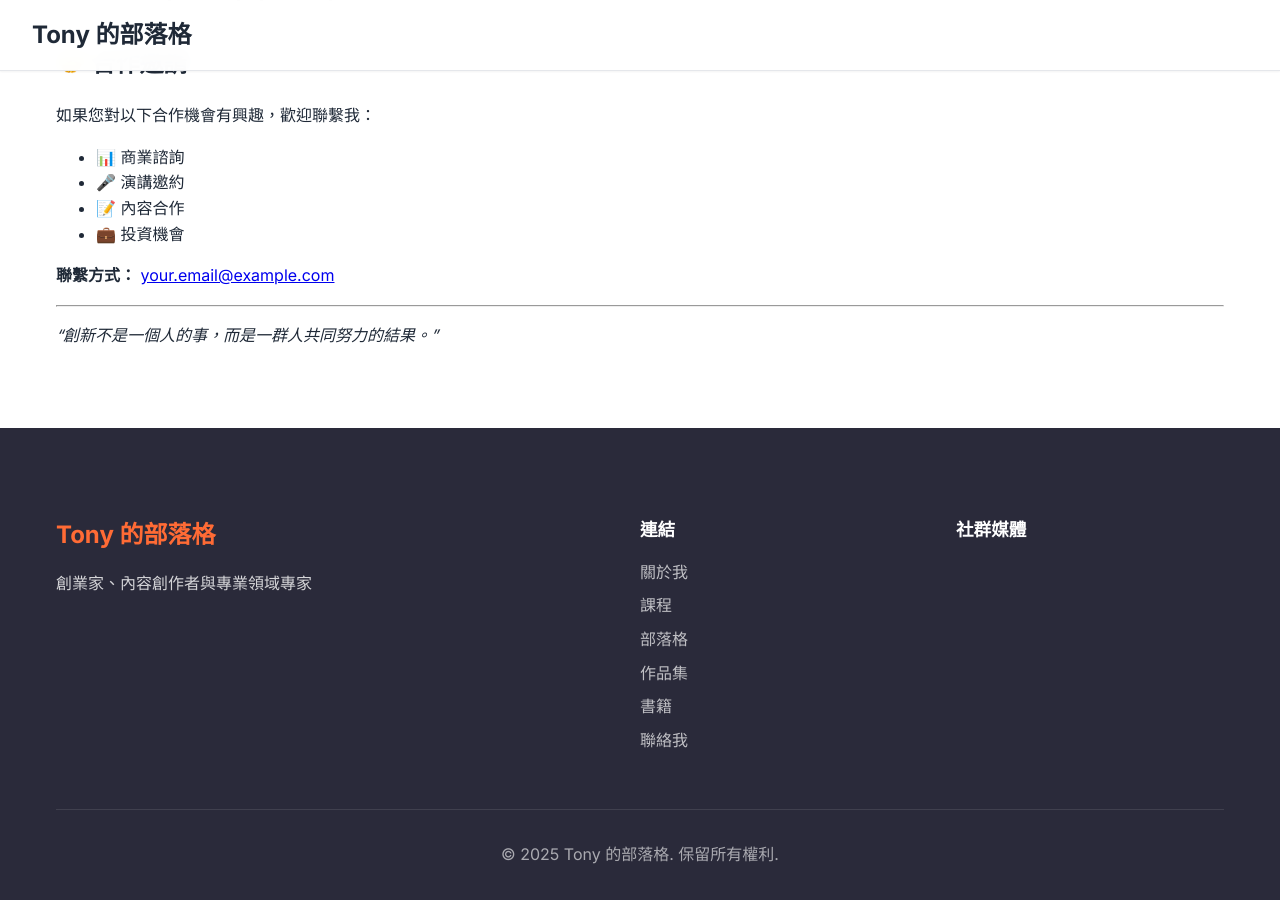
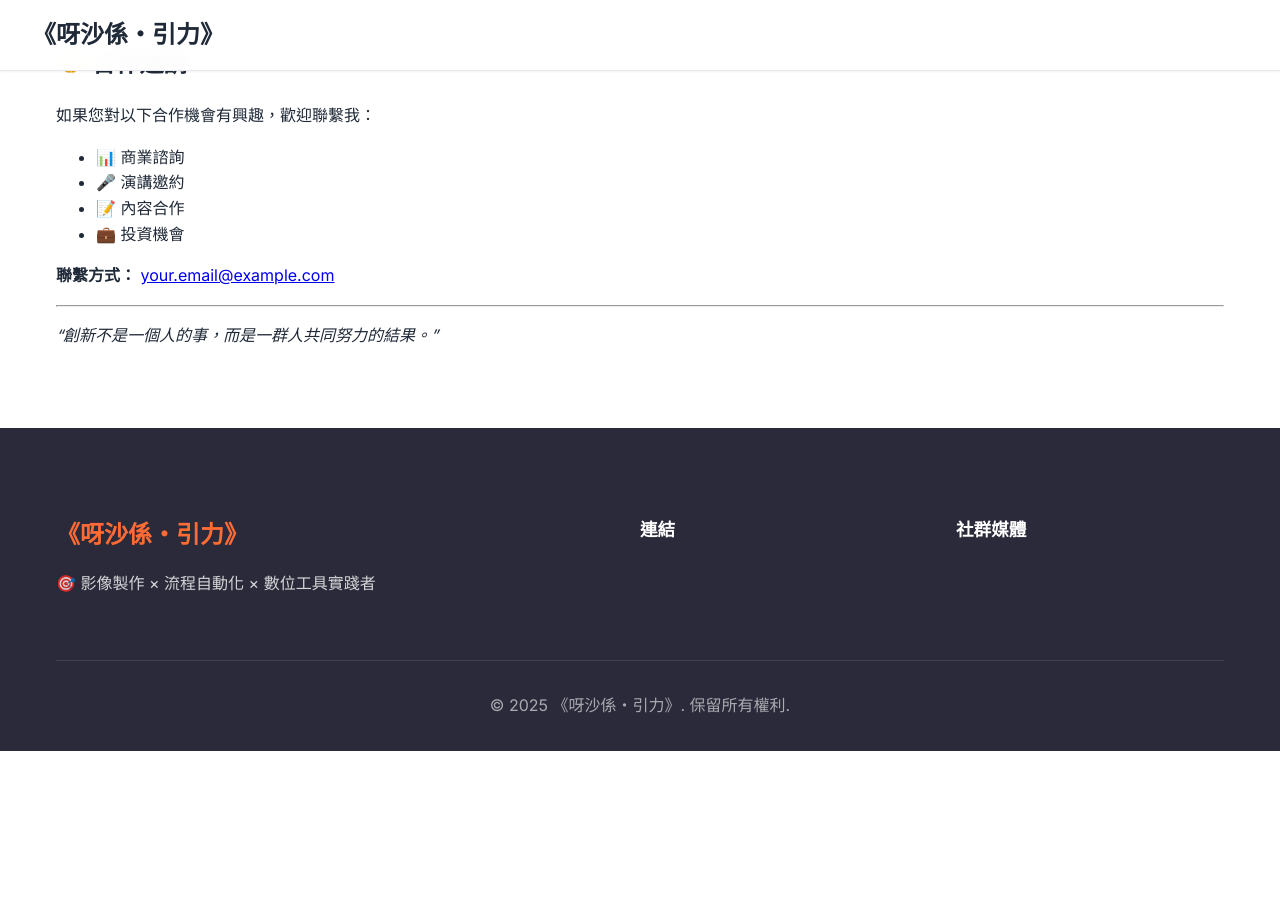
Before and after one commit to tonyonier99/tonyonier99.github.io, a Jekyll site: the page built from portfolio.md, in a window 1280 px wide and 900 px high, scrolled down 2735 px. Built offline with Jekyll 4.4.1, drawn with Linux system fonts in a browser that asks for light colours; after the commit the page ends 3486 px from its top, so only the background shows below that.

Commit message:
更新網站設定

```diff
--- a/_config.yml
+++ b/_config.yml
@@ -1,47 +1,7 @@
 # 網站基本設定
-title: "Tony 的部落格"
-description: "創業家、內容創作者與專業領域專家"
-url: "https://tonyonier99.github.io"
-baseurl: ""
+title: "《呀沙係・引力》"
+description: "🎯 影像製作 × 流程自動化 × 數位工具實踐者"
 
 # 作者資訊
 author:
-  name: "Tony"
-  email: "tony@example.com"
-
-# Jekyll 設定
-markdown: kramdown
-highlighter: rouge
-permalink: /:year/:month/:day/:title/
-
-# 導航頁面
-header_pages:
-  - about.md
-  - courses.md
-  - blog.md
-  - portfolio.md
-  - books.md
-  - contact.md
-
-# 排除檔案
-exclude:
-  - Gemfile
-  - Gemfile.lock
-  - node_modules
-  - vendor/bundle/
-  - vendor/cache/
-  - vendor/gems/
-  - vendor/ruby/
-  - admin-react-backup/
-
-# 預設值
-defaults:
-  - scope:
-      path: ""
-      type: "posts"
-    values:
-      layout: "post"
-  - scope:
-      path: ""
-    values:
-      layout: "default"
+  name: "呀沙係"
```
